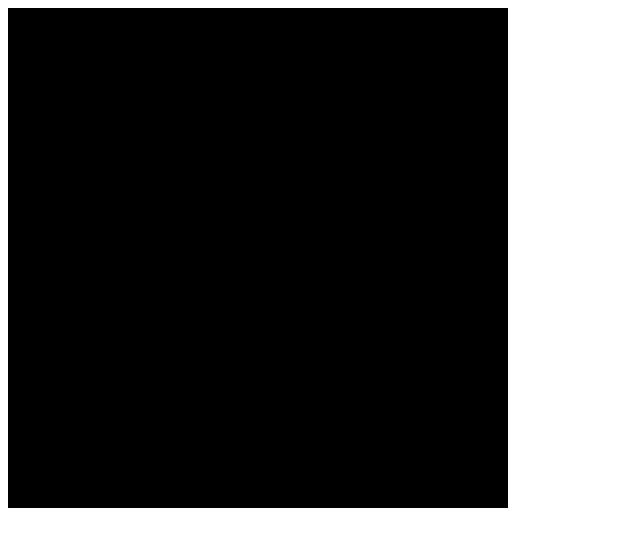
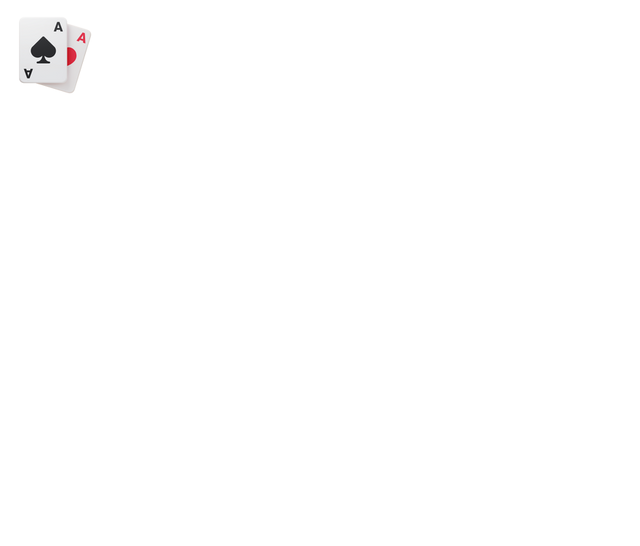
Before and after one commit to MrPhenomenal3110/Poker, a plain HTML site: page index.html in a window 1280 px wide. Shown: the whole page, without its empty margins (0-640 px from the left). Drawn offline with Linux system fonts and the light colour scheme.

Commit message:
This changes the logo img

```diff
--- a/index.html
+++ b/index.html
@@ -23,7 +23,7 @@
 
             <div id='img' class="logo">
 
-                <img src="./assets/poker.gif" alt="">
+                <img src="./assets/icons8-poker-94.png" alt="">
 
             </div>
 
```
